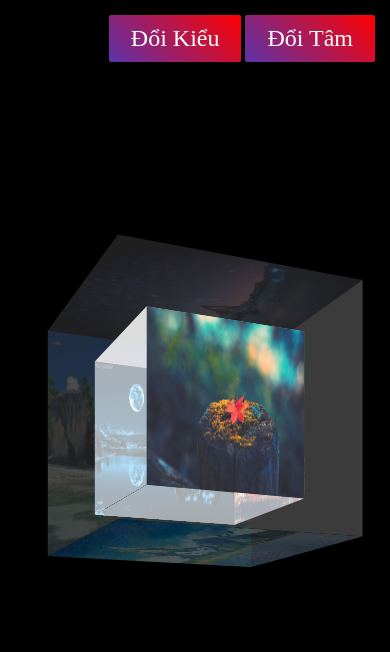
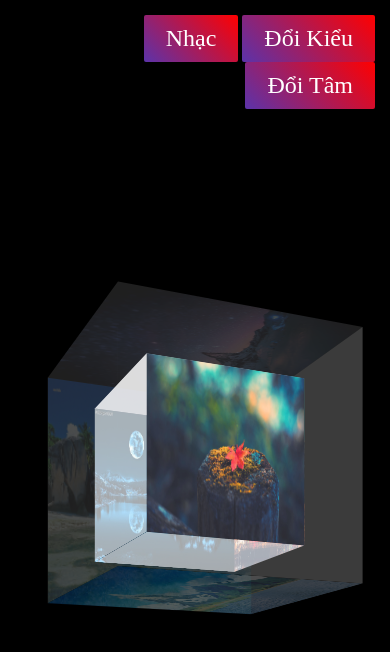
Before and after one commit to ochutgio/ochutgio.github.io, a plain HTML site: page index.html in a window 390 px wide. Drawn offline with Linux system fonts and the light colour scheme.

Commit message:
add audio

```diff
--- a/index.html
+++ b/index.html
@@ -68,12 +68,30 @@
 
 
     }
+
+    music = 0;
+    function getMusic() {
+      var audio = document.getElementById('audio');
+      music = (music + 1) % 2;
+      if (music) {
+        audio.setAttribute("autoplay", "true");
+      } else {
+        audio.setAttribute("autoplay", "false");
+      }
+
+    }
   </script>
 </head>
 
 <body>
 
-  <div style="text-align: right;padding: 15px;"><button class="classname" onclick="toggleShape()">Đổi kiểu</button>
+
+  <div style="text-align: right;padding: 15px;">
+    <audio id="audio" autoplay loop>
+      <source src="/music/music.mp3">
+    </audio>
+    <button class="classname" onclick="getMusic()">Nhạc</button>
+    <button class="classname" onclick="toggleShape()">Đổi kiểu</button>
     <button class="classname" onclick="togglePoint()">Đổi tâm</button></div>
 
   <div id="container">
```
Also changed, not shown: 1 other file.
